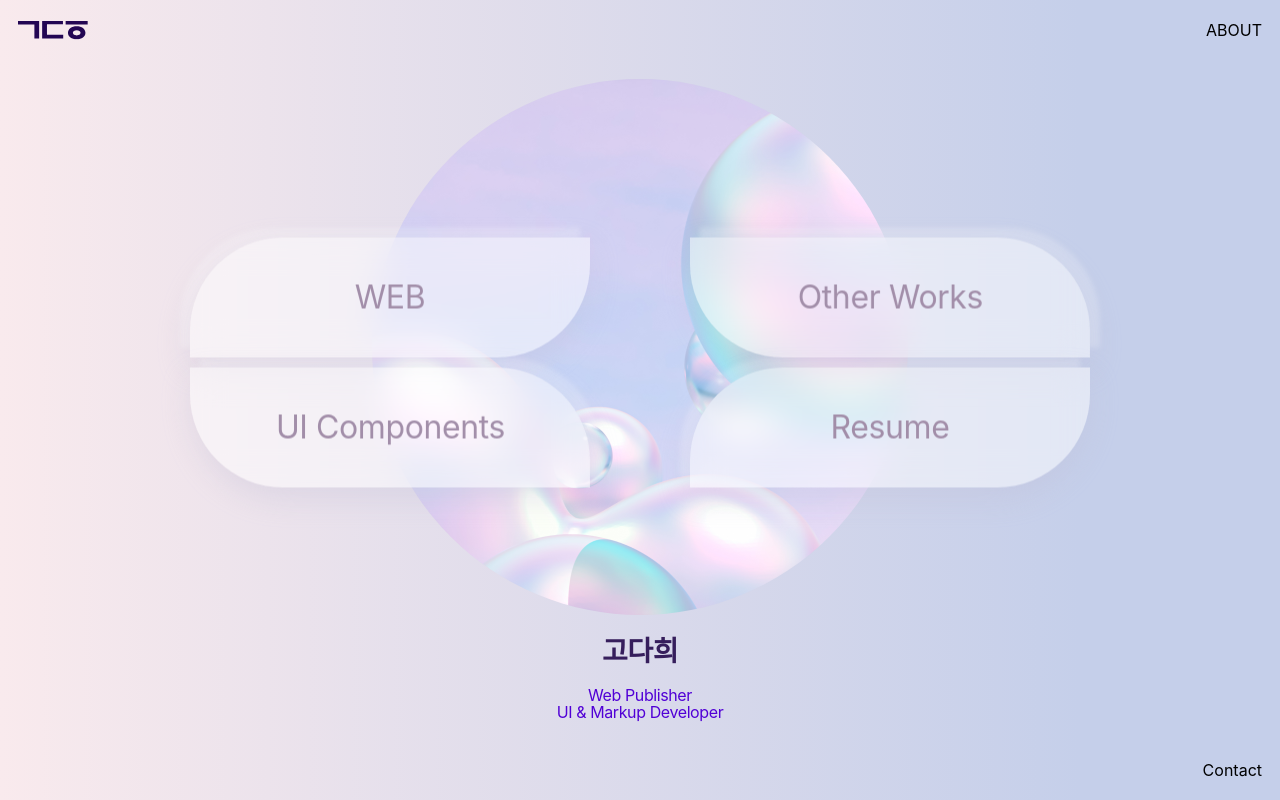
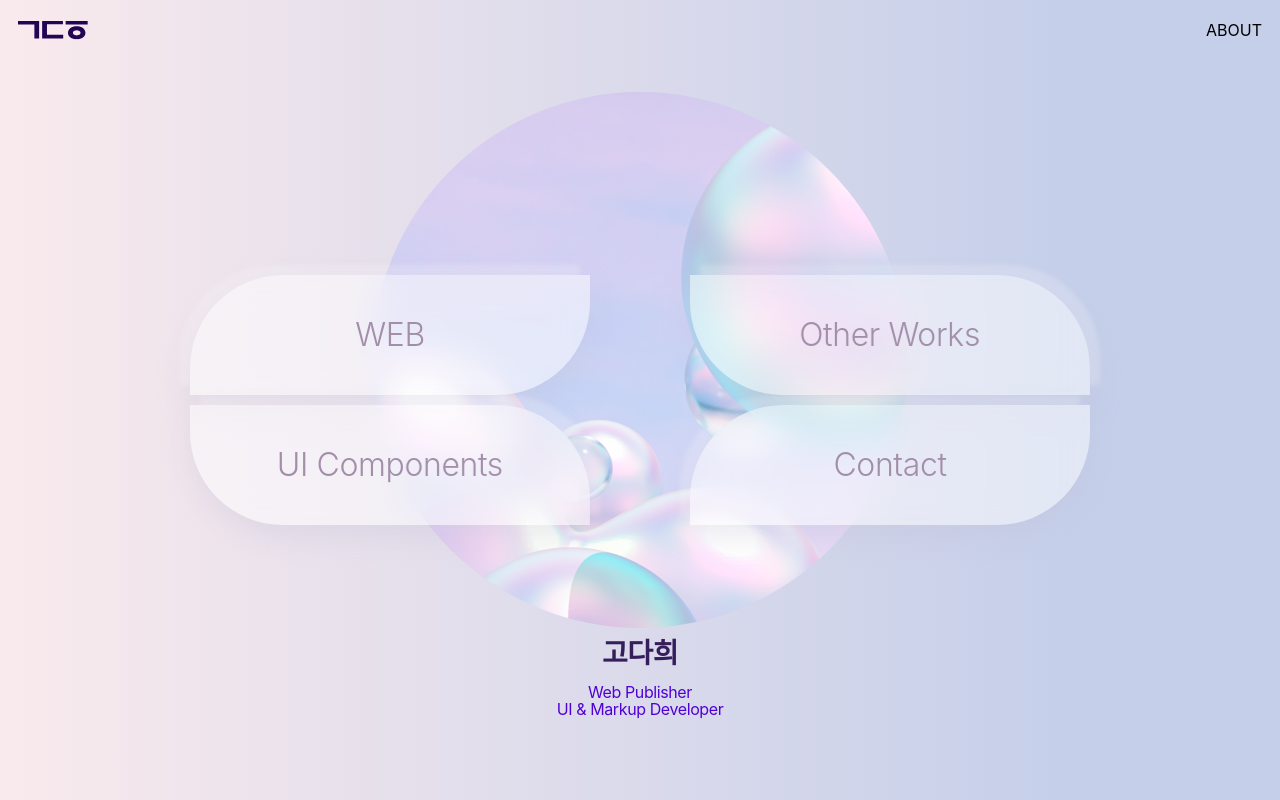
Before and after one commit to godahui/portfolio-pjt, a React (Create React App) app in the folder my-portfolio/: page / in a window 1280 px wide. Built offline with nearby package versions, Linux system fonts and the light colour scheme.

Commit message:
redux-toolkit 설치, 메인페이지 작성

```diff
--- a/my-portfolio/package.json
+++ b/my-portfolio/package.json
@@ -3,6 +3,7 @@
   "version": "0.1.0",
   "private": true,
   "dependencies": {
+    "@reduxjs/toolkit": "^1.8.6",
     "@testing-library/jest-dom": "^5.14.1",
     "@testing-library/react": "^13.0.0",
     "@testing-library/user-event": "^13.2.1",
@@ -10,14 +11,19 @@
     "@types/node": "^16.7.13",
     "@types/react": "^18.0.0",
     "@types/react-dom": "^18.0.0",
+    "@types/react-redux": "^7.1.24",
     "@types/react-router-dom": "^5.3.3",
+    "@types/redux-logger": "^3.0.9",
     "@types/styled-components": "^5.1.26",
     "framer-motion": "^7.5.3",
     "pretendard": "^1.3.6",
     "react": "^18.2.0",
     "react-dom": "^18.2.0",
+    "react-redux": "^8.0.4",
     "react-router-dom": "^6.4.2",
     "react-scripts": "5.0.1",
+    "redux": "^4.2.0",
+    "redux-logger": "^3.0.6",
     "styled-components": "^5.3.6",
     "styled-normalize": "^8.0.7",
     "typescript": "^4.4.2",
--- a/my-portfolio/src/App.tsx
+++ b/my-portfolio/src/App.tsx
@@ -1,19 +1,40 @@
 import { ThemeProvider } from "styled-components";
 import GlobalStyle from "./style/GlobalStyle";
 import { Theme } from "./style/theme";
+import { AnimatePresence } from "framer-motion";
+import { Provider } from "react-redux";
+
+import { BrowserRouter, Routes, Route } from "react-router-dom";
 
 import { Template } from "./components/Template";
 import { Header } from "./components/Header";
 import { Footer } from "./components/Footer";
 import { Main } from "./components/Main";
+import { Web } from "./components/Web";
+import { Works } from "./components/Works";
+import { Ui } from "./components/Ui";
+import { Contact } from "./components/Contact";
+import store from "./store";
 
 export const App = () => {
   return (
-    <ThemeProvider theme={Theme}>
-      <Template header={<Header />} footer={<Footer />}>
-        <Main />
-      </Template>
-      <GlobalStyle />
-    </ThemeProvider>
+    <Provider store={store}>
+      <AnimatePresence>
+        <ThemeProvider theme={Theme}>
+          <BrowserRouter>
+            <Template header={<Header />} footer={<Footer />}>
+              <Routes>
+                <Route path="/" element={<Main />} />
+                <Route path="web" element={<Web />} />
+                <Route path="works" element={<Works />} />
+                <Route path="ui" element={<Ui />} />
+                <Route path="contact" element={<Contact />} />
+              </Routes>
+            </Template>
+            <GlobalStyle />
+          </BrowserRouter>
+        </ThemeProvider>
+      </AnimatePresence>
+    </Provider>
   );
 };
--- /dev/null
+++ b/my-portfolio/src/components/About.tsx
@@ -0,0 +1,14 @@
+import styled from "styled-components";
+
+export const About = () => {
+  return (
+    <RootWrap>
+      <ModalWrap></ModalWrap>
+      <BgWrap />
+    </RootWrap>
+  );
+};
+
+const RootWrap = styled.div``;
+const ModalWrap = styled.div``;
+const BgWrap = styled.button``;
--- /dev/null
+++ b/my-portfolio/src/components/Contact.tsx
@@ -0,0 +1,3 @@
+export const Contact = () => {
+  return <>연락처</>;
+};
--- a/my-portfolio/src/components/Footer.tsx
+++ b/my-portfolio/src/components/Footer.tsx
@@ -1,13 +1,7 @@
 import styled from "styled-components";
 
 export const Footer = () => {
-  return (
-    <FooterWrap>
-      <ContactBtn>
-        <h2>Contact</h2>
-      </ContactBtn>
-    </FooterWrap>
-  );
+  return <FooterWrap></FooterWrap>;
 };
 
 const FooterWrap = styled.footer`
@@ -22,16 +16,3 @@ const FooterWrap = styled.footer`
   width: 100%;
   height: 60px;
 `;
-
-const ContactBtn = styled.button`
-  display: flex;
-  flex-flow: row nowrap;
-  align-items: center;
-  width: auto;
-  height: 20px;
-
-  position: absolute;
-  right: 18px;
-  top: 50%;
-  transform: translateY(-50%);
-`;
--- a/my-portfolio/src/components/Header.tsx
+++ b/my-portfolio/src/components/Header.tsx
@@ -1,15 +1,21 @@
+import { Link } from "react-router-dom";
 import styled from "styled-components";
 import logo from "../assets/logo.svg";
+
+import { About } from "./About";
 
 export const Header = () => {
   return (
     <HeaderWrap>
       <Logo>
-        <img src={logo} alt="로고" />
+        <Link to="/">
+          <img src={logo} alt="로고" />
+        </Link>
       </Logo>
       <AbountBtn>
         <h2>ABOUT</h2>
       </AbountBtn>
+      <About />
     </HeaderWrap>
   );
 };
--- a/my-portfolio/src/components/Main.tsx
+++ b/my-portfolio/src/components/Main.tsx
@@ -1,4 +1,6 @@
 import { useEffect, useState } from "react";
+import { Link } from "react-router-dom";
+import { motion } from "framer-motion";
 import styled from "styled-components";
 import bg1 from "../assets/main-1.png";
 import bg2 from "../assets/main-2.png";
@@ -10,7 +12,6 @@ import bg6 from "../assets/main-6.png";
 export const Main = () => {
   const imgArr = [bg1, bg2, bg3, bg4, bg5, bg6];
   const length = imgArr.length;
-  const [isHover, setIsHover] = useState();
   const [img, setImg] = useState(0);
 
   useEffect(() => {
@@ -25,24 +26,44 @@ export const Main = () => {
   }, [img, length]);
 
   return (
-    <MainWrap>
+    <MainWrap
+      initial={{ opacity: 0 }}
+      animate={{ opacity: 1 }}
+      exit={{ opacity: 0 }}
+      transition={{ type: "spring" }}
+    >
       <BgWrap>
-        <img src={imgArr[img] || imgArr[0]} alt="" />
-        <h3>고다희</h3>
-        <p>Web Publisher</p>
-        <p>UI & Markup Developer</p>
+        <motion.img
+          animate={{
+            scale: [1, 1.05, 0.8, 0.6, 1],
+            rotate: [0, 250, 180, 360, 0],
+            borderRadius: ["0%", "20%", "50%", "0%", "50%"],
+          }}
+          transition={{
+            duration: 2,
+            ease: "easeInOut",
+            times: [0, 0.2, 0.5, 0.8, 1],
+          }}
+          src={imgArr[img] || imgArr[0]}
+          alt=""
+        />
+        <TitleWrap>
+          <h3>고다희</h3>
+          <p>Web Publisher</p>
+          <p>UI & Markup Developer</p>
+        </TitleWrap>
         <MenuWrap>
-          <Menu className="top-left">
+          <Menu to="/web" className="top-left">
             <p>WEB</p>
           </Menu>
-          <Menu className="top-right">
+          <Menu to="/works" className="top-right">
             <p>Other Works</p>
           </Menu>
-          <Menu className="bottom-left">
+          <Menu to="/ui" className="bottom-left">
             <p>UI Components</p>
           </Menu>
-          <Menu className="bottom-right">
-            <p>Resume</p>
+          <Menu to="/contact" className="bottom-right">
+            <p>Contact</p>
           </Menu>
         </MenuWrap>
       </BgWrap>
@@ -50,7 +71,7 @@ export const Main = () => {
   );
 };
 
-const MainWrap = styled.div`
+const MainWrap = styled(motion.div)`
   height: 100vh;
   display: flex;
   justify-content: center;
@@ -63,12 +84,24 @@ const BgWrap = styled.div`
   position: relative;
   img {
     border-radius: 50%;
+    margin-bottom: 80px;
   }
+`;
+
+const TitleWrap = styled.div`
+  display: flex;
+  flex-flow: column nowrap;
+
+  position: absolute;
+  bottom: 0;
+  left: 50%;
+  transform: translate(-50%, 0);
+
   > h3 {
     color: #361e5c;
     font-weight: 600;
     font-size: 28px;
-    margin: 20px 0;
+    margin: 15px 0;
     max-width: 100%;
   }
   > p {
@@ -86,7 +119,7 @@ const MenuWrap = styled.div`
   position: absolute;
   top: 50%;
   left: 50%;
-  transform: translate(-50%, -65%);
+  transform: translate(-50%, -50%);
 
   width: 900px;
 
@@ -97,7 +130,7 @@ const MenuWrap = styled.div`
   }
 `;
 
-const Menu = styled.div`
+const Menu = styled(Link)`
   display: flex;
   flex-flow: column nowrap;
   align-items: center;
@@ -119,13 +152,13 @@ const Menu = styled.div`
   }
 
   > p {
-    font-weight: 400;
+    font-weight: 300;
     font-size: 32px;
     color: #a28ea9;
     margin: auto;
 
     @media screen and (max-width: 900px) {
-      font-weight: 400;
+      font-weight: 300;
       font-size: 20px;
     }
   }
--- /dev/null
+++ b/my-portfolio/src/components/Ui.tsx
@@ -0,0 +1,3 @@
+export const Ui = () => {
+  return <>Ui 작업물 모음</>;
+};
--- /dev/null
+++ b/my-portfolio/src/components/Web.tsx
@@ -0,0 +1,3 @@
+export const Web = () => {
+  return <>웹 작업물 모음</>;
+};
--- /dev/null
+++ b/my-portfolio/src/components/Works.tsx
@@ -0,0 +1,3 @@
+export const Works = () => {
+  return <>디자인 작업물 모음</>;
+};
--- /dev/null
+++ b/my-portfolio/src/store/index.ts
@@ -0,0 +1,25 @@
+import { TypedUseSelectorHook, useDispatch, useSelector } from "react-redux";
+import { combineReducers, configureStore } from "@reduxjs/toolkit";
+import { createLogger } from "redux-logger";
+
+const logger = createLogger();
+
+const rootReducer = combineReducers({});
+
+const initialState = {};
+
+export const store = configureStore({
+  reducer: rootReducer,
+  middleware: (getDefaultMiddleware) => getDefaultMiddleware().concat(logger),
+  devTools: process.env.NODE_ENV !== "production",
+  preloadedState: initialState,
+  enhancers: (defaultEnhancers) => [...defaultEnhancers],
+});
+
+export type RootState = ReturnType<typeof store.getState>;
+export type AppDispatch = typeof store.dispatch;
+
+export const useAppSelector: TypedUseSelectorHook<RootState> = useSelector;
+export const useAppDispatch = () => useDispatch<AppDispatch>();
+
+export default store;
```
Also changed, not shown: 1 other file (tests, documents, lock files or other folders).
